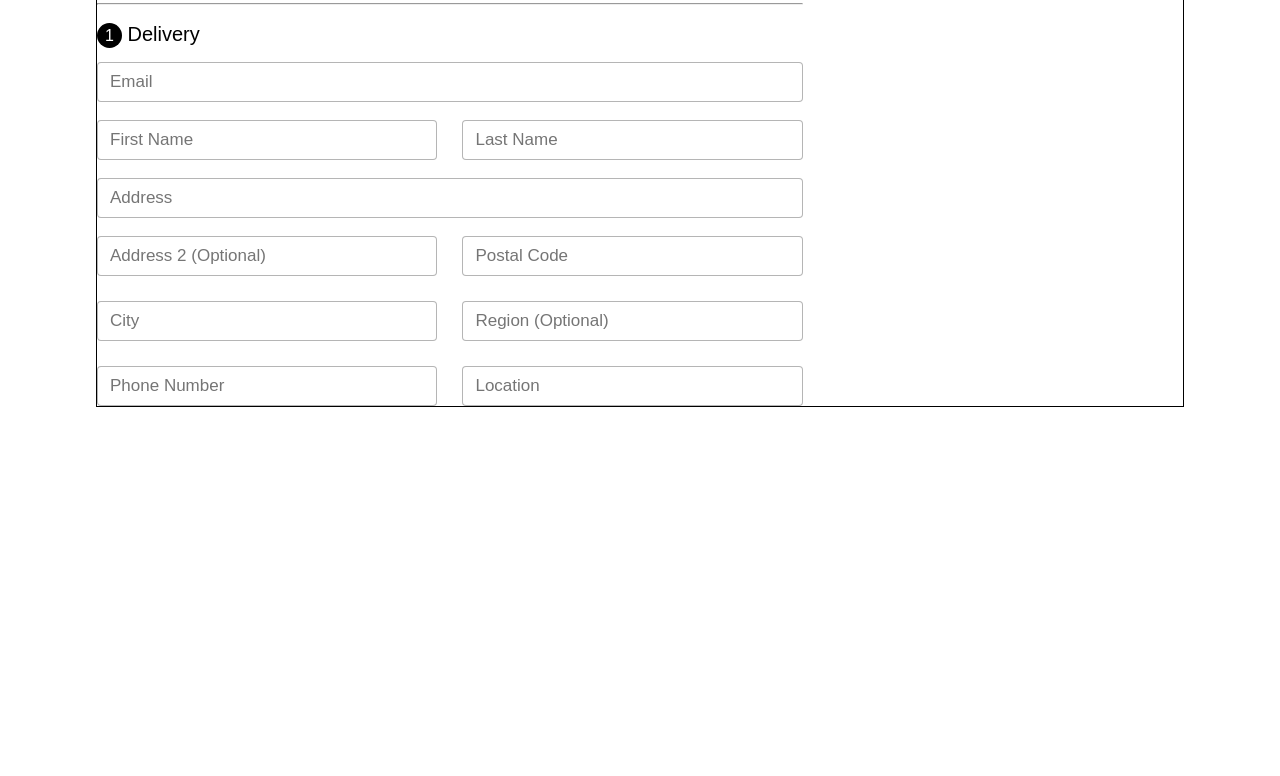
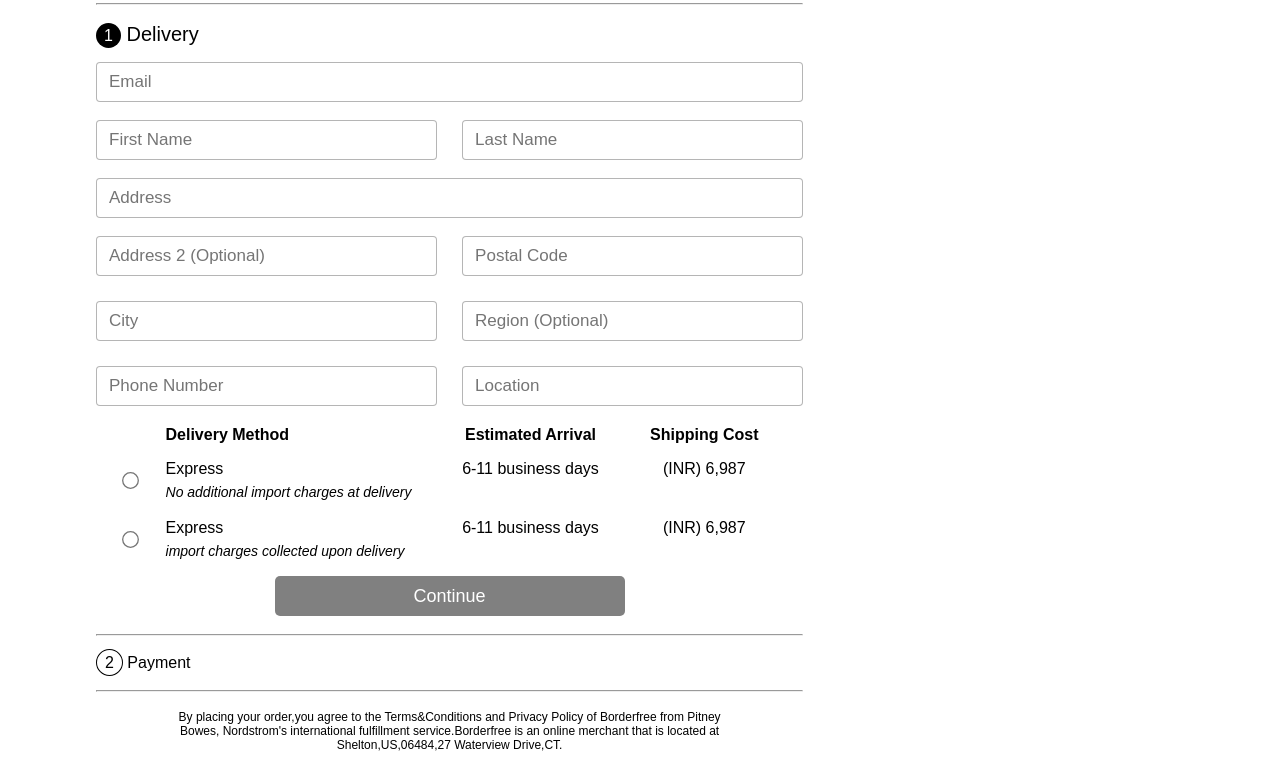
Before and after one commit to Harshal-Jadhav/flaky-touch-8976, a plain HTML site: page checkoutPage1.html in a window 1280 px wide. Shown: the part 53-829 px from the top of the page. Before the commit the page ends 800 px from the top, so only its background shows below. Drawn offline with nearby package versions, Linux system fonts and the light colour scheme.

Commit message:
User details Page day 2 task done

```diff
--- a/checkoutPage1.html
+++ b/checkoutPage1.html
@@ -21,26 +21,71 @@
                     <small>Powered by Borderfree</small>
                 </h1>
             </div>
-            <br><hr><br>
+            <br>
+            <hr><br>
             <div id="inputContainer">
                 <div><span id="part1">1</span> Delivery</div>
             </div>
             <form id="inputForm">
-                <input type="email" name="email" id="email" placeholder="Email"><br><br>
+                <input type="email" name="email" id="email" placeholder="Email" class="ipf"><br><br>
                 <div>
-                    <input type="text" name="fname" id="fname" placeholder="First Name">
-                    <input type="text" name="lname" id="lname" placeholder="Last Name">
+                    <input type="text" name="fname" id="fname" placeholder="First Name" class="ipf">
+                    <input type="text" name="lname" id="lname" placeholder="Last Name" class="ipf">
                 </div><br>
-                <input type="text" name="address" id="address" placeholder="Address"><br><br>
+                <input type="text" name="address" id="address" placeholder="Address" class="ipf"><br><br>
                 <div>
-                    <input type="text" name="address2" id="address2" placeholder="Address 2 (Optional)">
-                    <input type="number" name="postalCode" id="postalCode" placeholder="Postal Code">
-                    <input type="text" name="city" id="city" placeholder="City">
-                    <input type="text" name="region" id="region" placeholder="Region (Optional)">
-                    <input type="number" name="phone" id="phone" placeholder="Phone Number">
-                    <input type="text" name="location" id="location" placeholder="Location">
+                    <input type="text" name="address2" id="address2" placeholder="Address 2 (Optional)" class="ipf">
+                    <input type="number" name="postalCode" id="postalCode" placeholder="Postal Code" class="ipf">
+                    <input type="text" name="city" id="city" placeholder="City" class="ipf">
+                    <input type="text" name="region" id="region" placeholder="Region (Optional)" class="ipf">
+                    <input type="number" name="phone" id="phone" placeholder="Phone Number" class="ipf">
+                    <input type="text" name="location" id="location" placeholder="Location" class="ipf">
+                </div>
+                <div id="deliverySelect">
+                    <div>
+                        <div></div>
+                        <div>Delivery Method</div>
+                        <div>Estimated Arrival</div>
+                        <div>Shipping Cost</div>
+                    </div>
+                    <div>
+                        <span id="srd"><input type="radio" name="" id="" class="rdbtn"></span>
+                        <div>
+                            <p>Express</p>
+                            <i>No additional import charges at delivery</i>
+                        </div>
+                        <div>6-11 business days</div>
+                        <div>
+                            <p>(INR) 6,987</p>
+                        </div>
+                    </div><br>
+                    <div>
+                        <span id="srd"><input type="radio" name="" id="" class="rdbtn"></span>
+                        <div>
+                            <p>Express</p>
+                            <i>import charges collected upon delivery</i>
+                        </div>
+                        <div>6-11 business days</div>
+                        <div>
+                            <p>(INR) 6,987</p>
+                        </div>
+                    </div>
                 </div>
             </form>
+            <div id="ctnBtn">
+                <button>Continue</button>
+            </div><br>
+            <hr><br>
+            <div><span id="part2">2</span> Payment</div>
+            <br>
+            <hr><br>
+            <div id="ldes">
+                <p>By placing your order,you agree to the Terms&Conditions and Privacy Policy of Borderfree from Pitney
+                    Bowes,
+                    Nordstrom's international fulfillment service.Borderfree is an online merchant that is located at
+                    Shelton,US,06484,27
+                    Waterview Drive,CT.</p>
+            </div>
         </div>
         <div id="order"></div>
     </div>
--- a/styles/checkoutPage1.css
+++ b/styles/checkoutPage1.css
@@ -5,12 +5,13 @@
     font-family: sans-serif;
 }
 #main{
-    border: 1px solid;
+    /* border: 1px solid; */
     width: 85%;
     margin: auto;
     border-top: 1px solid gray;
     display: grid;
     grid-template-columns: 65% 35%;
+    margin-bottom: 24px;
 }
 #details>div>h1{
     font-weight: 100;
@@ -31,7 +32,7 @@
 #inputForm{
     margin-top: 16px;
 }
-input{
+.ipf{
     width: 100%;
     height: 40px;
     border-radius: 4px;
@@ -40,11 +41,75 @@ input{
     font-size: 17px;
     outline: none;
 }
-input:focus{
+.ipf:focus{
     box-shadow: rgba(0, 0, 0, 0.24) 0px 3px 8px;
 }
-#inputForm>div{
+#inputForm>div:nth-child(4),#inputForm>div:nth-child(9){
     display: grid;
     grid-template-columns: repeat(2,1fr);
-    gap: 25px   ;
+    gap: 25px;
 }
+
+#deliverySelect{
+    /* border: 1px solid; */
+    margin-top: 20px;
+}
+#deliverySelect>div:first-child{
+    margin-bottom: 16px;
+    font-weight: 600;
+}
+#deliverySelect>div{
+    /* border: 1px solid red; */
+    display: grid;
+    grid-template-columns:10% 40% 25% 25%;
+    padding-right: 12px;
+    text-align: center;
+}
+#deliverySelect>div>div:nth-child(2){
+    text-align: left;
+}
+#deliverySelect>div>div:nth-child(2)>p{
+    margin-bottom: 5px;
+}
+#deliverySelect>div>div:nth-child(2)>p+i{
+    font-size: 14px;
+}
+
+#srd{
+    display: flex;
+    justify-content: center;
+}
+.rdbtn{
+    transform: scale(1.3);
+}
+#ctnBtn{
+
+    display: flex;
+    justify-content: center;
+    margin-top: 16px;
+}
+#ctnBtn>button{
+    width: 350px;
+    height: 40px;
+    background-color: gray;
+    color: white;
+    cursor: pointer;
+    border: none;
+    border-radius: 5px;
+    font-size: 18px;
+}
+#ctnBtn>button:hover{
+    background-color: black;
+}
+#part2{
+    border: 1px solid;
+    padding: 4px 8px;
+    border-radius: 50%;
+    font-size: 16px;
+}
+#ldes{
+    width: 80%;
+    margin: auto;
+    text-align: center;
+    font-size: 12px;
+}
```
